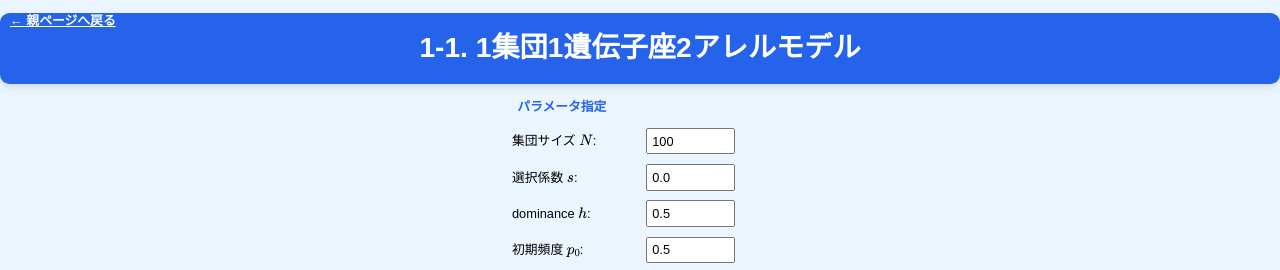
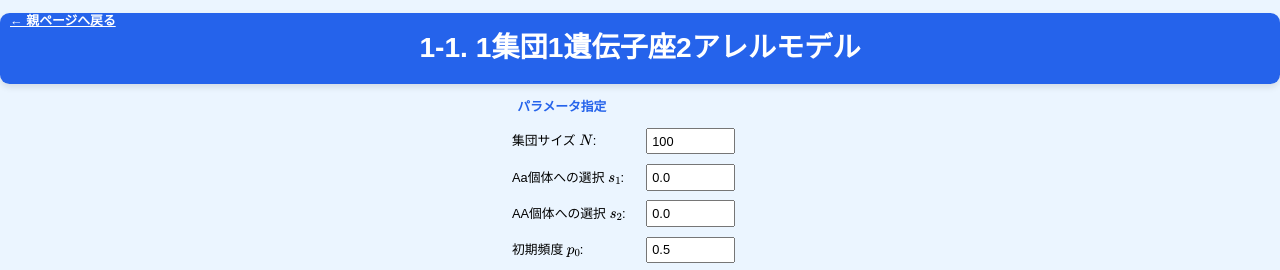
Before and after one commit to TSakamoto-evo/-Experimental-PopGenNote, a plain HTML site: page pages/onepop_onelocus.html in a window 1280 px wide. Shown: the top 270 px of the page. Drawn offline with nearby package versions, Linux system fonts and the light colour scheme.

Commit message:
Update onepop_onelocus.html

```diff
--- a/pages/onepop_onelocus.html
+++ b/pages/onepop_onelocus.html
@@ -24,11 +24,11 @@
       </div>
 
       <div class="input-group">
-        <label for="s">選択係数 \(s\):</label> <input type="number" id="s" value="0.0" min="-1.0">
+        <label for="s1"> Aa個体への選択 \(s_1\):</label> <input type="number" id="s1" value="0.0" min="-1.0">
       </div>
 
       <div class="input-group">
-        <label for="h">dominance \(h\):</label> <input type="number" id="h" value="0.5">
+        <label for="s2"> AA個体への選択 \(s_2\):</label> <input type="number" id="s2" value="0.0" min="-1.0">
       </div>
 
       <div class="input-group">
```
